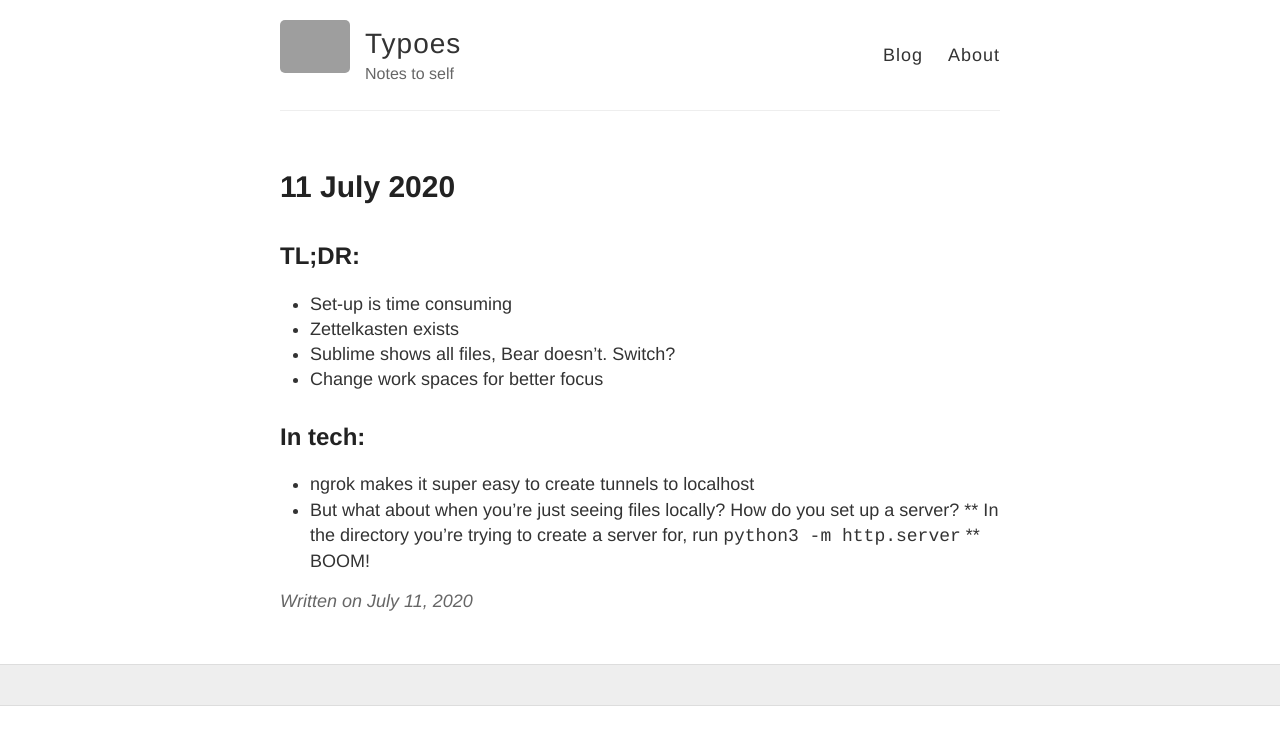
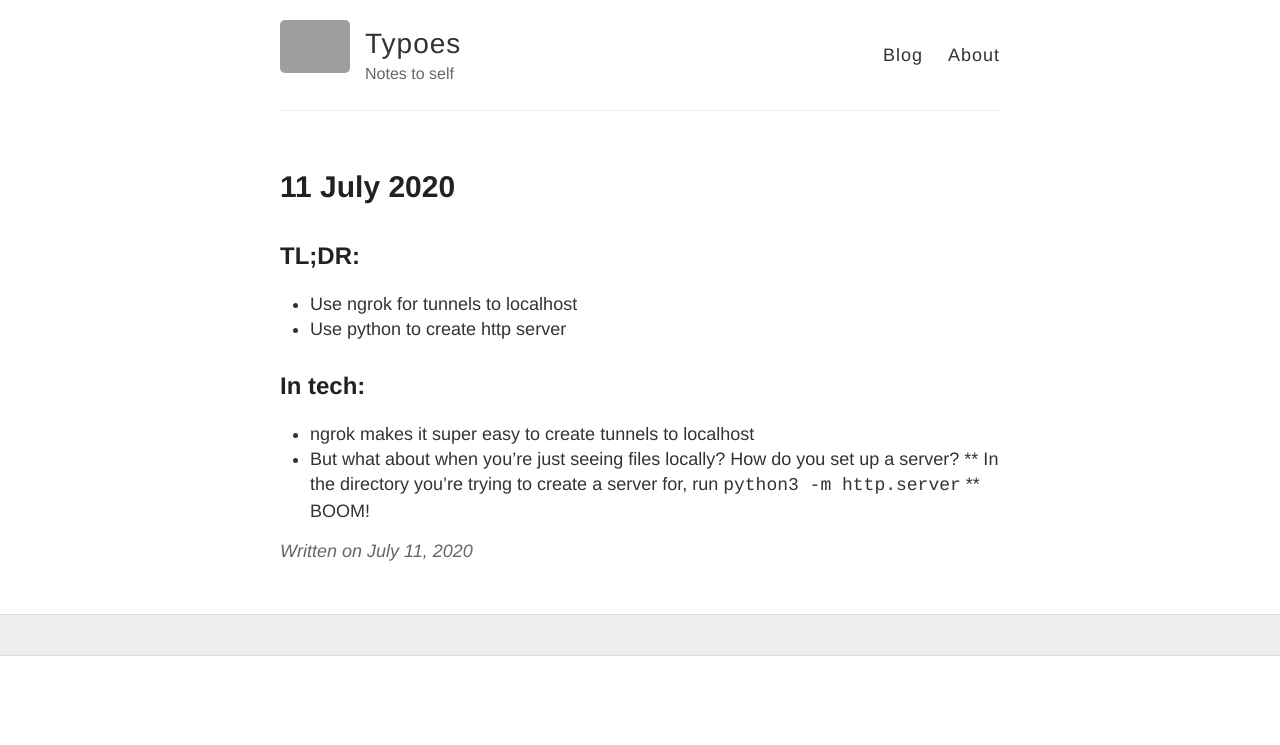
Before and after one commit to typoes/typoes.github.io, a Jekyll site: the page built from _posts/2020-07-11-ngrok-and-localhost.md, in a window 1280 px wide. Shown: the top 745 px of the page. Built offline with Jekyll 4.4.1, drawn with Linux system fonts in a browser that asks for light colours; grey boxes are pictures that could not be loaded.

Commit message:
Fix ngrok tldr

```diff
--- a/_posts/2020-07-11-ngrok-and-localhost.md
+++ b/_posts/2020-07-11-ngrok-and-localhost.md
@@ -3,10 +3,8 @@ layout: post
 title: 11 July 2020
 ---
 ## TL;DR:
-* Set-up is time consuming
-* Zettelkasten exists
-* Sublime shows all files, Bear doesn't. Switch?
-* Change work spaces for better focus
+* Use ngrok for tunnels to localhost
+* Use python to create http server
 
 ## In tech:
 * ngrok makes it super easy to create tunnels to localhost
```
